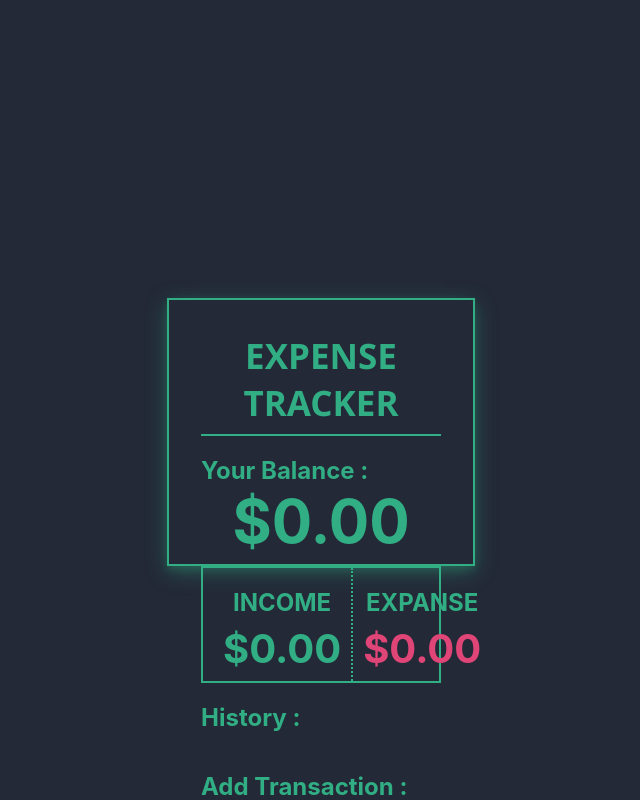
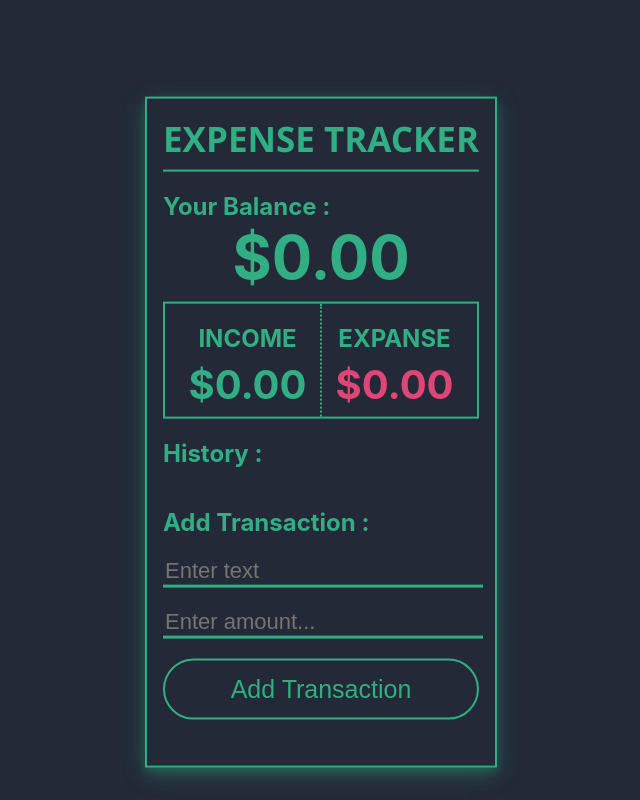
Before and after one commit to saoud-ahmed-khan/ExpenseTracker-App-React, a React (Create React App) app: page / in a window 1280 px wide. Shown: the top 800 px of the page, without its empty margins (319-959 px from the left). Built offline with nearby package versions, Linux system fonts and the light colour scheme.

Commit message:
Update App.css

```diff
--- a/src/App.css
+++ b/src/App.css
@@ -8,11 +8,6 @@
     transform: translate(-50%, -50%);
     border:2px solid #31ae84;
     box-shadow: 0 4px 8px 0 rgba(49, 174, 132, 0.2), 0 6px 20px 0 rgba(49, 174, 132, 0.35);
-
-height: 25vh;
-width: 15rem;
-
-padding: 2rem;
 
 
 }
```
